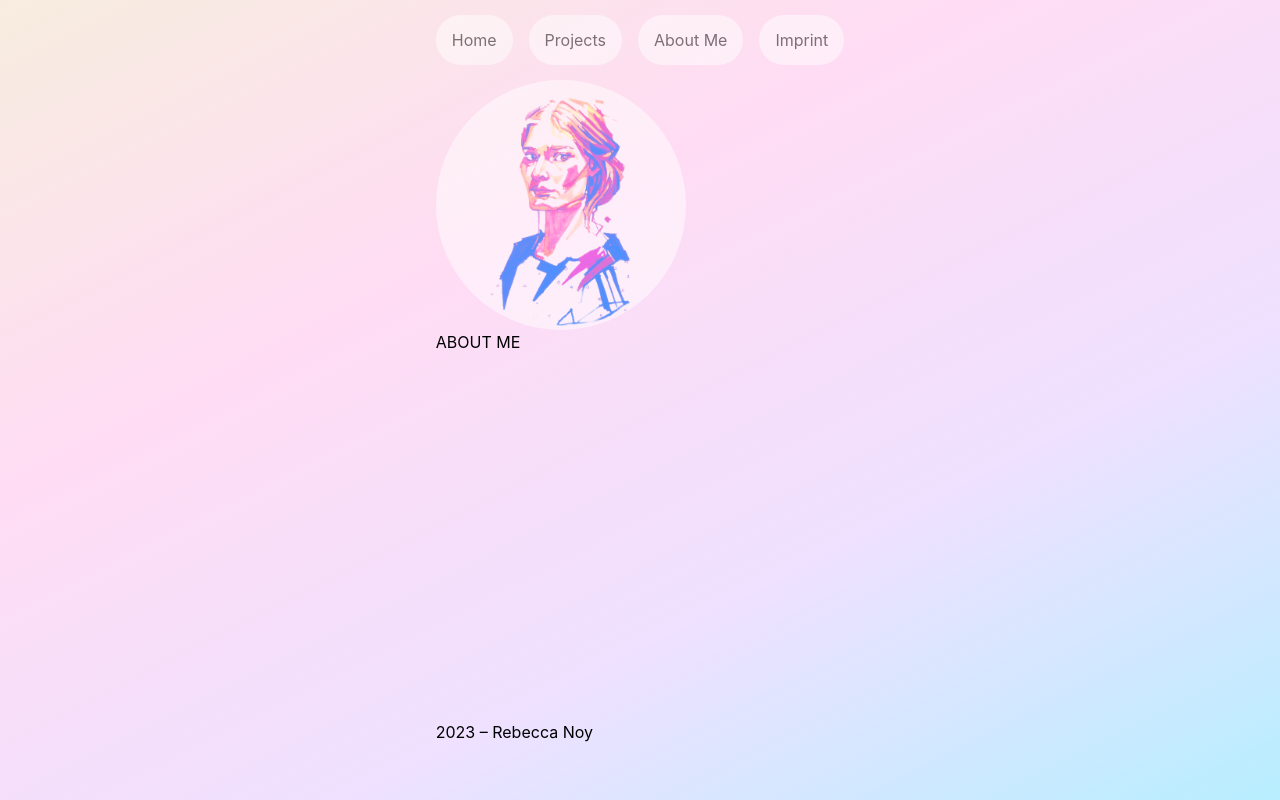
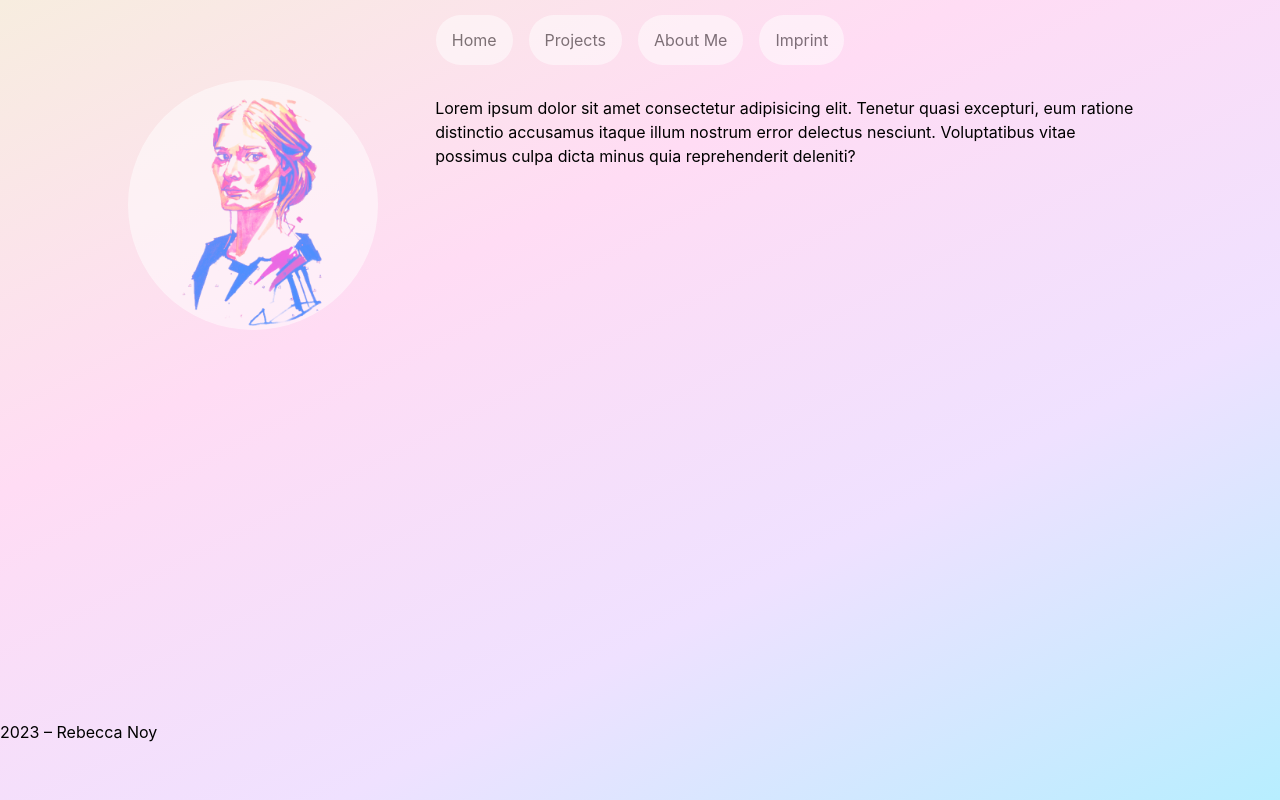
Before and after one commit to extra-jalapenos/individual-portfolio, a React (Vite) app: page /about-me in a window 1280 px wide. Built offline with nearby package versions, Linux system fonts and the light colour scheme.

Commit message:
CSS for general page layout and AboutPage

```diff
--- a/src/App.css
+++ b/src/App.css
@@ -27,7 +27,8 @@ header {
 
 main {
   grid-area: "main";
-  background-color: rgba(255,255,255,0.6);
+  justify-self: center;
+  width: 80%;
 }
 
 footer {
@@ -40,6 +41,8 @@ footer {
   min-width: 50px;
   aspect-ratio: 1;
   overflow: hidden;
+  width: 30px;
+  display: inline-flex;
 }
 
 img {
@@ -48,6 +51,11 @@ img {
 
 .profile {
   width: 250px;
+}
+
+.about {
+  display: grid;
+  grid-template-columns: 3fr 7fr;
 }
 
 .logo {
--- a/src/components/About.jsx
+++ b/src/components/About.jsx
@@ -2,11 +2,15 @@ import profile  from "../assets/LJStuffTransparent.png"
 
 export default function About () {
   return (
-    <div>
+    <main className="about">
       <div className="imgContainer profile">
         <img src={profile} alt="A graphic illustration in comic-like style, done by Lija J, contact: lijaj.art@gmail.com" />
       </div>
-      ABOUT ME
-    </div>
+      <div>
+        <p>
+          Lorem ipsum dolor sit amet consectetur adipisicing elit. Tenetur quasi excepturi, eum ratione distinctio accusamus itaque illum nostrum error delectus nesciunt. Voluptatibus vitae possimus culpa dicta minus quia reprehenderit deleniti?
+        </p>
+      </div>
+    </main>
   )
 }
```
